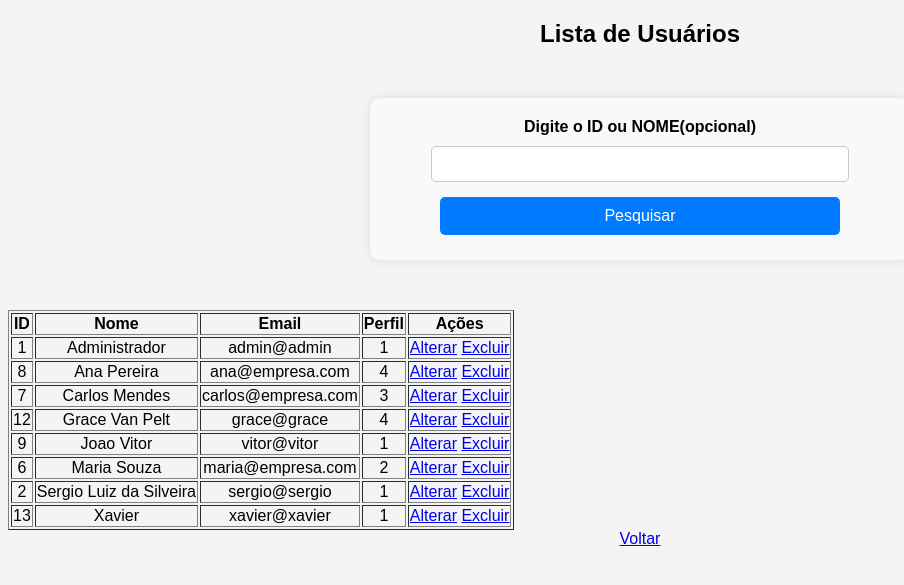
After one commit to RuanAlves07/PROVA_RUANALVES, a PHP site: page /buscar_usuario.php in a window 1280 px wide. The commit adds this page. Shown: the top 585 px of the page, without its empty margins (0-904 px from the left). Run offline with PHP 8.4, Linux system fonts and the light colour scheme; a user stored in the database is signed in; data comes from the database, SQL or seed files in the repository.

Commit message:
feito buscar e cadastro

```diff
--- /dev/null
+++ b/buscar_usuario.php
@@ -0,0 +1,87 @@
+<?php
+
+session_start();
+require_once 'conexao.php';
+
+if ($_SESSION['perfil'] != 1 && $_SESSION['perfil'] !=2) {
+    echo "<script>alert('Acesso Negado!');window.location.href='principal.php';</script>";
+    exit();
+}
+// INICIALIZA A VARIAVEL PARA EVITAR ERROS
+
+$usuarios = [];
+
+// SE O FORMULARIO FOR ENVIADO, BUSCA O USUARIO PELO ID OU NOME
+
+if ($_SERVER["REQUEST_METHOD"]=="POST" && !empty($_POST['busca'])){
+ $busca = trim($_POST['busca']);
+
+ // VERIFICA SE A BUSCA É UM NUMERO (ID) OU UM NOME
+
+ if(is_numeric($busca)){
+    $sql =  "SELECT * FROM usuario WHERE id_usuario = :busca ORDER BY nome ASC";
+    $stmt =$pdo->prepare($sql);
+    $stmt->bindParam(':busca', $busca, PDO::PARAM_INT);
+ } else {
+    $sql = "SELECT * FROM usuario WHERE nome LIKE :busca_nome ORDER BY nome ASC";
+    $stmt =$pdo->prepare($sql);
+    $stmt->bindValue(':busca_nome', "%$busca%", PDO::PARAM_STR);
+ }
+} else{
+    $sql = "SELECT * FROM usuario ORDER BY nome ASC";
+    $stmt =$pdo->prepare($sql);
+}
+$stmt->execute();
+$usuarios = $stmt->fetchAll(PDO::FETCH_ASSOC);
+?>
+
+<!DOCTYPE html>
+<html lang="pt-br">
+<head>
+    <meta charset="UTF-8">
+    <meta name="viewport" content="width=device-width, initial-scale=1.0">
+    <title>Buscar Usuário</title>
+    <link rel="stylesheet" href="styles.css">
+</head>
+<body>
+    <h2>Lista de Usuários</h2>
+
+    <!-- FORMULARIO PARA BUSCAR USUARIOS -->
+
+    <form action="buscar_usuario.php" method="POST">
+        <label for="busca">Digite o ID ou NOME(opcional)</label>
+        <input type="text" id="busca" name="busca">
+        <button type="submit">Pesquisar</button>
+    </form>
+
+    <?php if(!empty($usuarios)):?>
+        <table border="1">
+            <tr>
+                <th>ID</th>
+                <th>Nome</th>
+                <th>Email</th>
+                <th>Perfil</th>
+                <th>Ações</th>
+            </tr>
+
+            <?php foreach($usuarios as $usuario): ?>
+                <tr>
+                    <td><?=htmlspecialchars($usuario['id_usuario']) ?></td>
+                    <td><?=htmlspecialchars($usuario['nome']) ?></td>
+                    <td><?=htmlspecialchars($usuario['email']) ?></td>
+                    <td><?=htmlspecialchars($usuario['id_perfil']) ?></td>
+                    <td>
+                        <a href="alterar_usuario.php?id=<?=htmlspecialchars($usuario['id_usuario'])?>">Alterar</a>
+                        <a href="excluir_usuario.php?id=<?=htmlspecialchars($usuario['id_usuario'])?>"onclick="return confirm('Tem certeza que deseja excluir esse usuario?')">Excluir</a>
+                    </td>
+                </tr>
+            <?php endforeach; ?>
+        </table>
+    <?php else: ?>
+        <p> Nenhum usuário encontrado.</p>
+    <?php endif; ?>
+
+    <a href="principal.php">Voltar</a>
+
+</body>
+</html>
```
Also changed, not shown: cadastro_usuario.php (+3 -7 lines).
